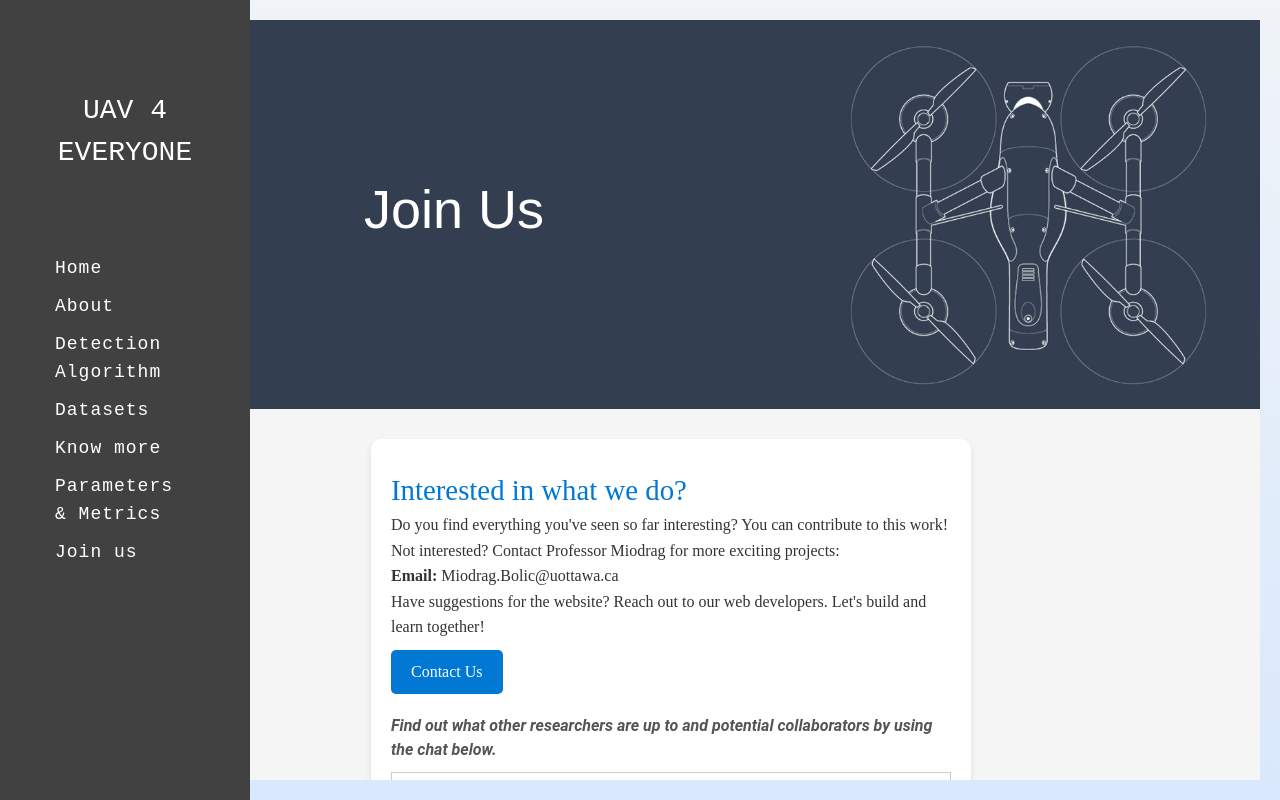
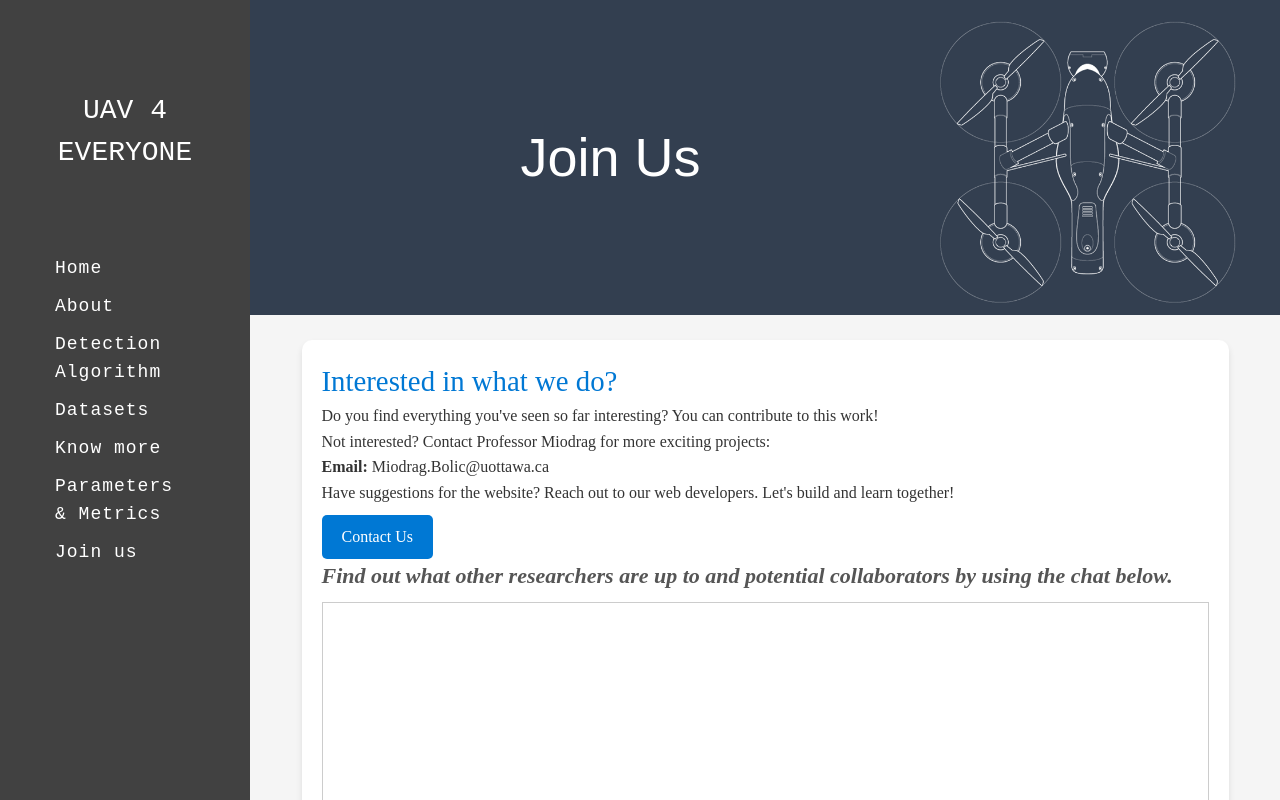
Before and after one commit to CaoJZ-01/UAV_4_Everyone, a React (Create React App) app: page /Joinus in a window 1280 px wide. Built offline with nearby package versions, Linux system fonts and the light colour scheme.

Commit message:
mainly joinus changes

```diff
--- a/src/components/Joinus.css
+++ b/src/components/Joinus.css
@@ -1,38 +1,33 @@
+
+
 .joinus-text {
-    font-size: 20px;
-    margin-top: 10px;
     font-family: 'Times New Roman', Times, serif;
 }
 
 .joinus-slogan {
     font-weight: bold;
-    margin-top: 20px;
     font-style: italic;
     color: #555;
 }
 
 .joinus-container {
+    font-size: 22px;
+    font-family:'Times New Roman', Times, serif;
     margin-left: 5%;
+    margin-right: 5%;
+    margin-bottom: 5%;
+    margin-top: 25px;
 }
 
-.home-container {
-  background: linear-gradient(to bottom, #f0f4f8, #d9e8fc);
-  font-family: "Roboto", sans-serif;
-  padding: 20px;
-}
 
-.title {
-  text-align: center;
-  margin-bottom: 20px;
-}
 
-.knowmore-card {
+.joinus-card {
   background: #ffffff;
   border-radius: 10px;
   box-shadow: 0 4px 6px rgba(0, 0, 0, 0.1);
   padding: 20px;
-  margin: 20px auto;
-  max-width: 600px;
+  margin: auto;
+  /*max-width: 600px;*/
 }
 
 .joinus-text h2 {
--- a/src/components/Joinus.js
+++ b/src/components/Joinus.js
@@ -7,13 +7,15 @@ import "./Joinus.css";
 function Joinus() {
   return (
     <div className="home-container">
-      <Navbar />
+      <div className="Navbar">
+        <Navbar />
+      </div>
       <div className="main-content">
-        <div className="title">
+        <div className="joinus-title">
           <Title text="Join Us" />
         </div>
         <div className="joinus-container">
-          <div className="knowmore-card">
+          <div className="joinus-card">
             <div className="joinus-text">
               <h2>Interested in what we do?</h2>
               <p>
--- a/src/components/Modeldescription.css
+++ b/src/components/Modeldescription.css
@@ -3,6 +3,7 @@
     flex-wrap: wrap;
     justify-content: space-between;
     margin: 10px 0;
+    margin-right: 3%;
 }
 
 .modeldescription-paragraph{
--- a/src/components/Tablerenderdrone.css
+++ b/src/components/Tablerenderdrone.css
@@ -18,9 +18,13 @@
     font-family: 'Times New Roman', Times, serif;
 }
 
-.knowmore-card {
+.drone-knowmore-card {
+    margin-top: 40px;
     margin-left: 0px;
+    margin-right: 3%;
+    max-width: 100%;
 }
+
 
 .code-snippet {
     background-color: #dbdbdb;
--- a/src/components/Tablerenderdrone.js
+++ b/src/components/Tablerenderdrone.js
@@ -1,6 +1,5 @@
 import React, { useState } from "react";
 import Navbar from "./Navbar"; // Import the Navbar component
-import Multiplelinebreaks from "./Mulitplelinebreaks";
 import Table from "./Table";
 import Title from "./Title";
 import "./Table.css";
@@ -21,7 +20,6 @@ import G306 from "./GroundSynthetic/306.png";
 import G400 from "./GroundSynthetic/400.png";
 
 function Tablerederdrone() {
-  const line1 = "@inproceedings{dadboud2025drift,";
 
   const data = [
     { id: 1, Datasetname: "Aerial Synthetic", Dateofupload: "10/12/2024", seasonality:"Summer, Fall, Winter",domain:"Drones", description: "Link provided below will download datasets from Hugging Face", datasetlink:"https://huggingface.co/datasets/CARG-uOttawa/DrIFT/resolve/main/Aerial_Synthetic.zip?download=true", imagePath: [A001, A032, A066, A096, A129, A392]},
@@ -55,11 +53,20 @@ function Tablerederdrone() {
           <h1 className="detail-dataset-title">DrIFT Dataset</h1>
           <Table data={data} onNameClick={openModal} /> {/* Pass the openModal function */}
           <Modal isOpen={isModalOpen} data={selectedData} onClose={closeModal} /> {/* Render the Modal */}
-          <div className="knowmore-card">
+          <div className="drone-knowmore-card">
             <h3 className="small-bold-text">DrIFT :  Autonomous Drone Dataset with Integrated Real and Synthetic Data, Flexible Views, and Transformed Domains</h3>
             <br></br>
             <p>
-            The DrIFT dataset addresses the critical need for robust visual drone detection under real‑world domain shifts by offering fourteen systematically varied domains—encompassing changes in viewpoint, synthetic vs. real imagery, seasonal variation, and adverse weather—and uniquely supplying pixel‑wise background segmentation maps for background‑aware evaluation. To complement this rich dataset, we introduce MCDO‑map, an efficient Monte Carlo Dropout–based uncertainty metric, and leverage it within an uncertainty‑aware unsupervised domain adaptation framework that selectively adapts high‑confidence regions. Together, these contributions enable more reliable drone detection across diverse environments, closing the gap between controlled training conditions and the complexities of real‑world deployment.
+            The DrIFT dataset addresses the critical need for robust visual drone detection
+            under real‑world domain shifts by offering fourteen systematically varied
+            domains—encompassing changes in viewpoint, synthetic vs. real imagery, seasonal
+            variation, and adverse weather—and uniquely supplying pixel‑wise background
+            segmentation maps for background‑aware evaluation. To complement this rich dataset,
+            we introduce MCDO‑map, an efficient Monte Carlo Dropout–based uncertainty metric,
+            and leverage it within an uncertainty‑aware unsupervised domain adaptation framework
+            that selectively adapts high‑confidence regions. Together, these contributions enable
+            more reliable drone detection across diverse environments, closing the gap between
+            controlled training conditions and the complexities of real‑world deployment.
             </p>
             <br></br>
             <p>
```
